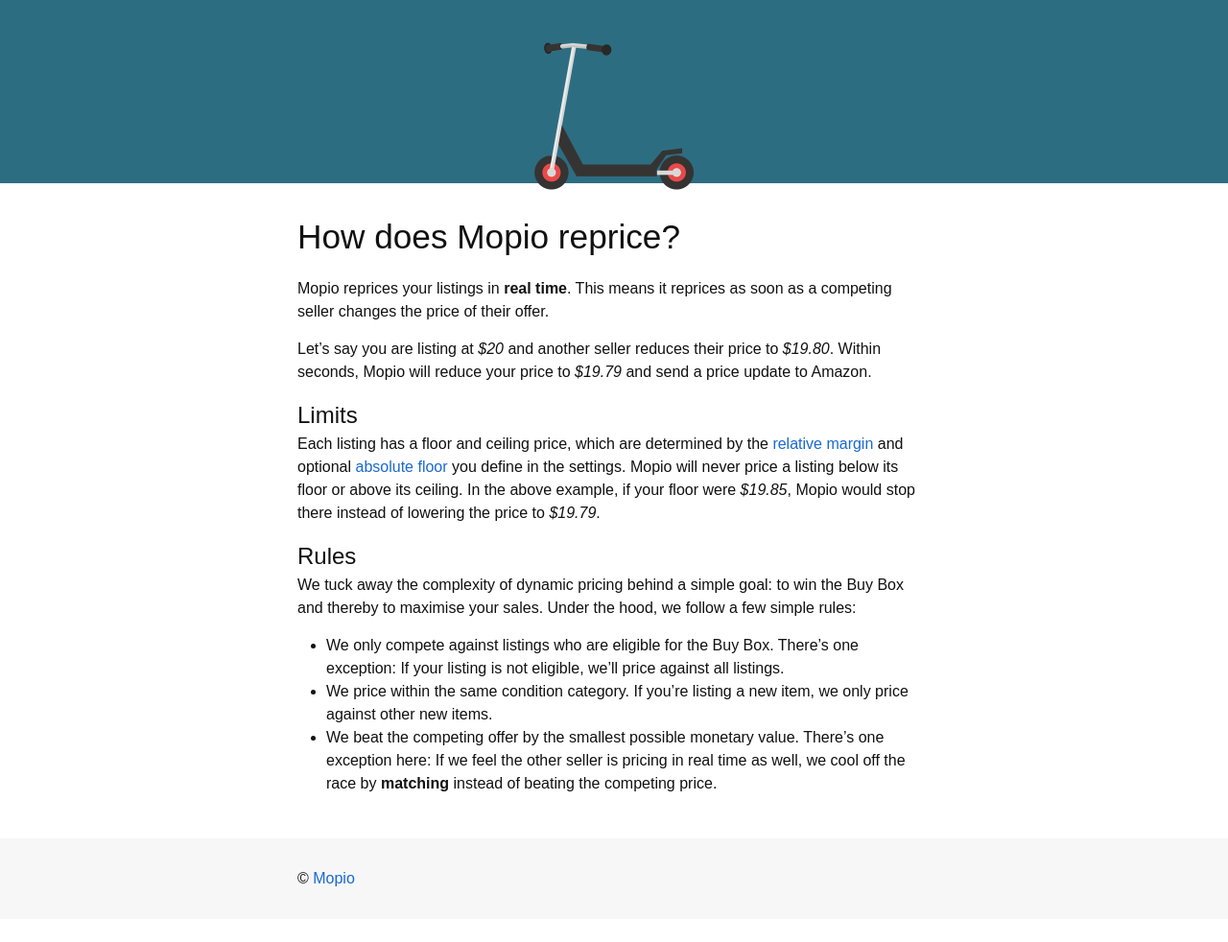
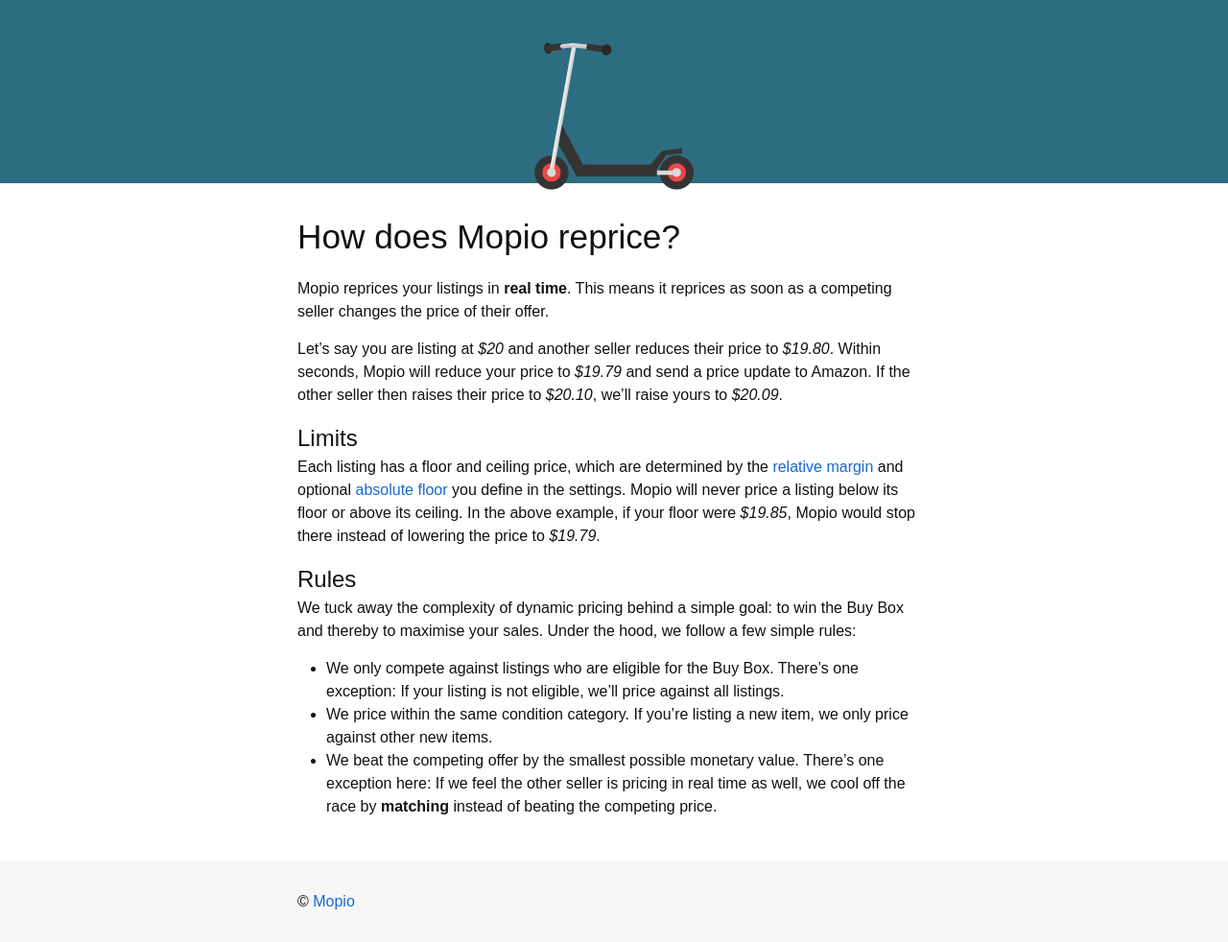
Before and after one commit to abandoned/help.mop.io, a Jekyll site: the page built from _docs/how-does-mopio-reprice.md, in a window 1280 px wide. Shown: the whole page at 96% size. Built offline with Jekyll 4.4.1, drawn with Linux system fonts in a browser that asks for light colours; before the commit the page ends 958 px from its top, so only the background shows below that.

Commit message:
Add note on raising prices

```diff
--- a/_docs/how-does-mopio-reprice.md
+++ b/_docs/how-does-mopio-reprice.md
@@ -6,7 +6,7 @@
 
 Mopio reprices your listings in **real time**. This means it reprices as soon as a competing seller changes the price of their offer.
 
-Let's say you are listing at *$20* and another seller reduces their price to *$19.80*. Within seconds, Mopio will reduce your price to *$19.79* and send a price update to Amazon.
+Let's say you are listing at *$20* and another seller reduces their price to *$19.80*. Within seconds, Mopio will reduce your price to *$19.79* and send a price update to Amazon. If the other seller then raises their price to *$20.10*, we'll raise yours to *$20.09*.
 
 ## Limits
 
```
